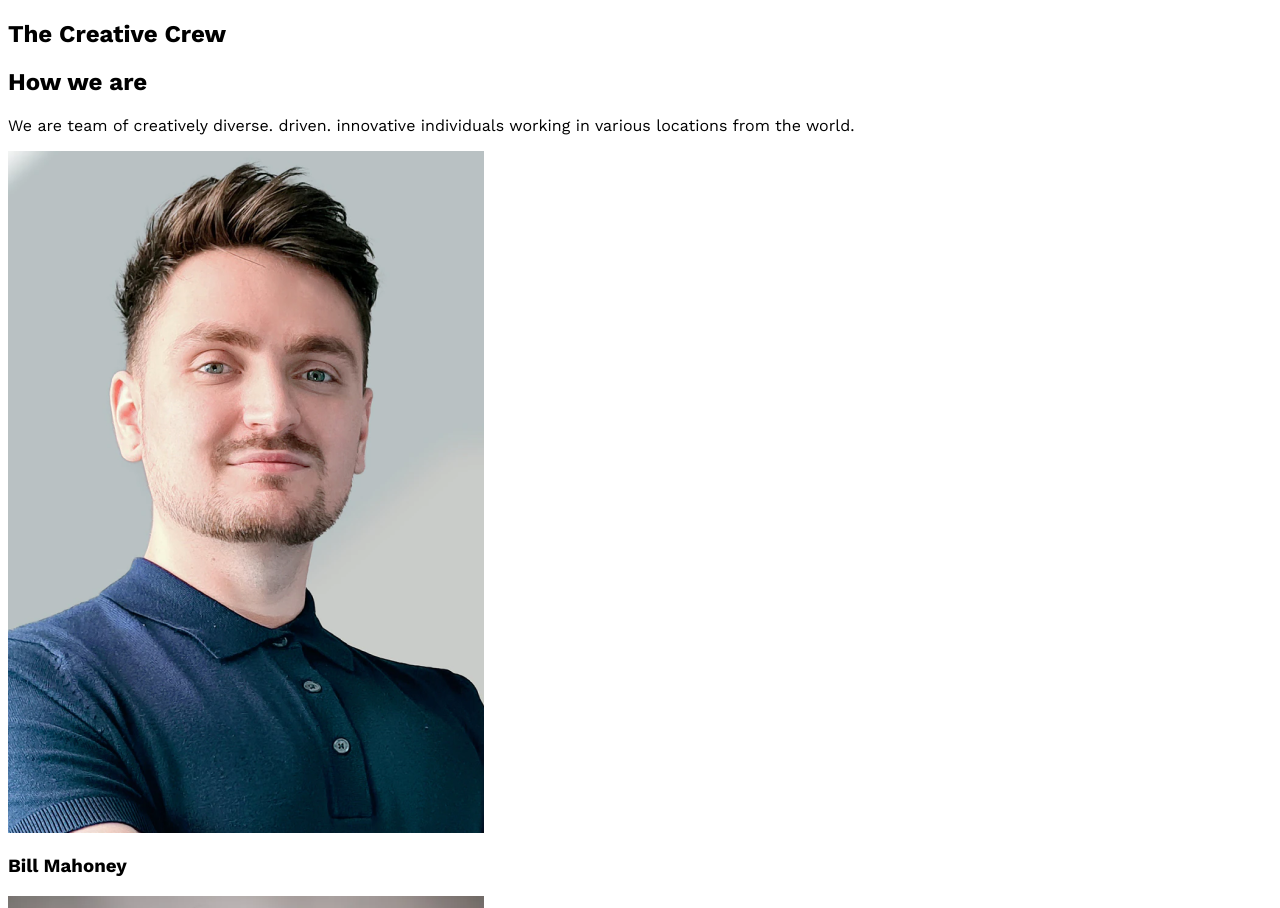
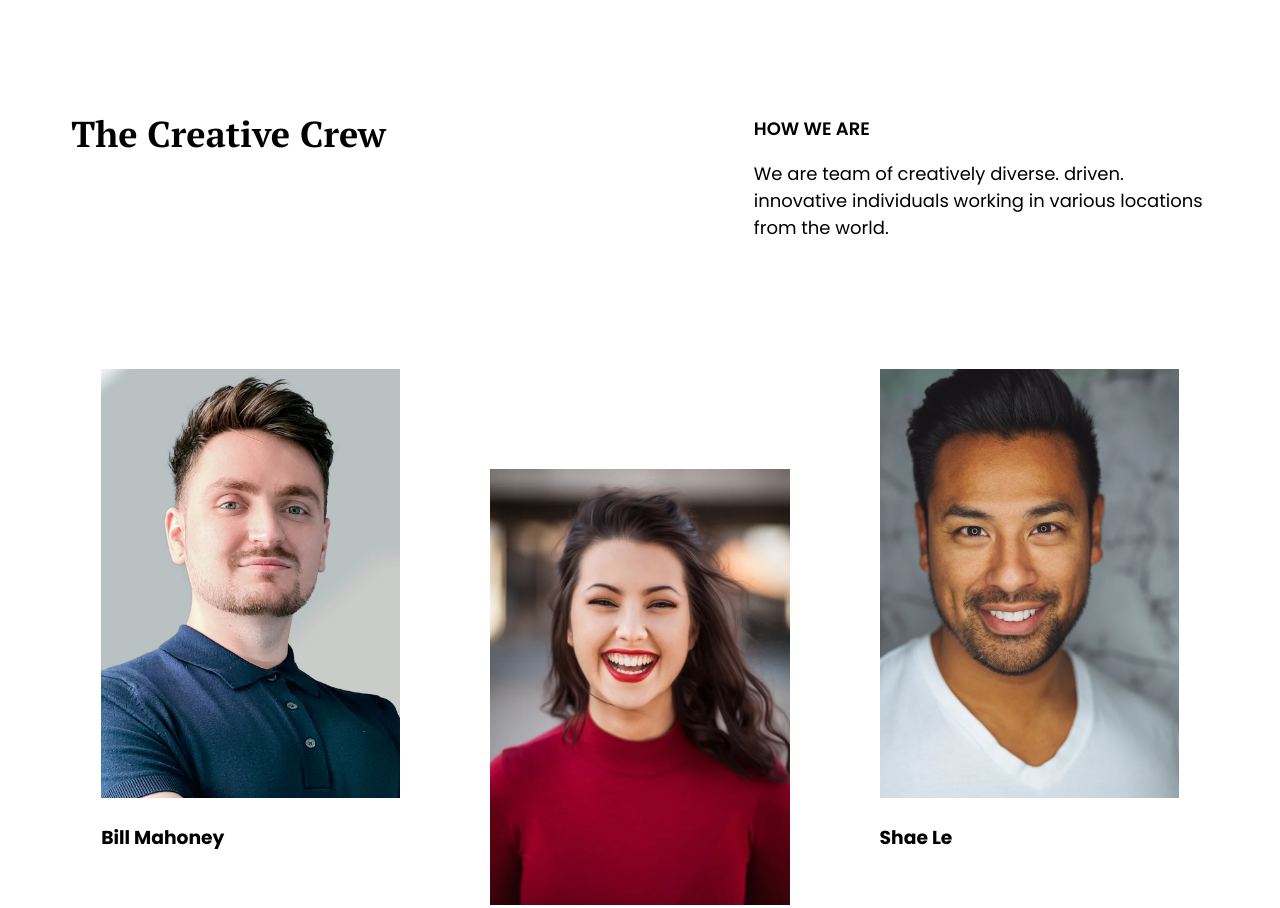
Before and after one commit to najrulislam38/team-page, a plain HTML site: page index.html in a window 1280 px wide. Shown: the top 908 px of the page. Drawn offline with nearby package versions, Linux system fonts and the light colour scheme.

Commit message:
added some styles in team area

```diff
--- a/index.html
+++ b/index.html
@@ -16,12 +16,13 @@
                     <h2>How we are</h2>
                     <p>We are team of creatively diverse. driven. innovative individuals working in various locations from the world.</p>
                 </div>
+            </div>
             <div class="team-member-container">
                 <div class="team-member">
                     <img src="images/photo1.png" alt="">
                     <h3>Bill Mahoney</h3>
                 </div>
-                    <div class="team-member">
+                <div class="team-member down-image">
                     <img src="images/photo2.png" alt="">
                     <h3>Sara Cabrera</h3>
                 </div>
@@ -33,7 +34,7 @@
                     <img src="images/photo4.png" alt="">
                     <h3>Skylah Lu</h3>
                 </div>
-                    <div class="team-member">
+                <div class="team-member  down-image">
                     <img src="images/photo5.png" alt="">
                     <h3>Griff Richards</h3>
                 </div>
@@ -43,7 +44,6 @@
                 </div>
             </div>
         </div>
-        </div>
     </section>
 </body>
 </html>
--- a/styles.css
+++ b/styles.css
@@ -9,4 +9,63 @@ body{
     font-family: 'Raleway', sans-serif;
     font-family: 'Roboto', sans-serif;
     font-family: 'Work Sans', sans-serif;
+    font-family: 'Poppins', sans-serif;
 }
+
+section{
+    margin: 100px 0;
+}
+
+.container{
+    max-width: 1140px;
+    width: 90%;
+    margin: auto;
+}
+
+.team-content{
+    display: flex;
+    justify-content: space-between;
+}
+
+.team-head-title{
+    color: #000;
+    font-size: 2.25rem;
+    font-family: 'PT Serif', serif;
+    font-weight: 700;
+    margin-top: 10px;
+}
+
+.who-we-are{
+    width: 40%;
+}
+
+.who-we-are h2{
+    font-size: 18px;
+    font-weight: 600;
+    text-transform: uppercase;
+    margin-bottom: 0px;
+}
+
+.who-we-are p{
+    font-size: 18px;
+
+}
+
+.team-member-container{
+    margin-top: 70px;
+    display: grid;
+    grid-template-columns: repeat(3, 1fr);
+    gap: 30px;
+}
+
+.team-member {
+    padding: 40px 30px;
+}
+
+.team-member img{
+    width: 100%;
+}
+
+.down-image{
+    margin-top: 100px;
+}
```
Lines whose indentation alone changed are shown as unchanged.
